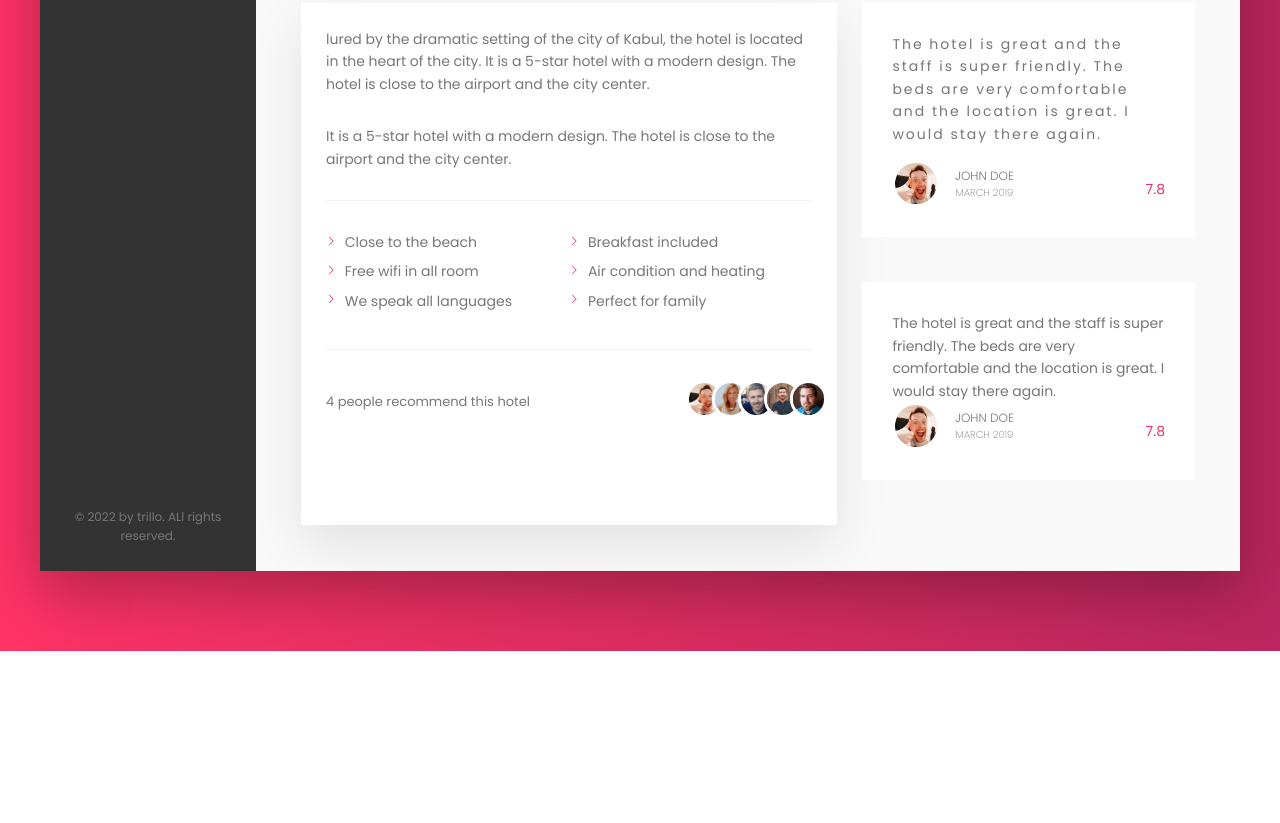
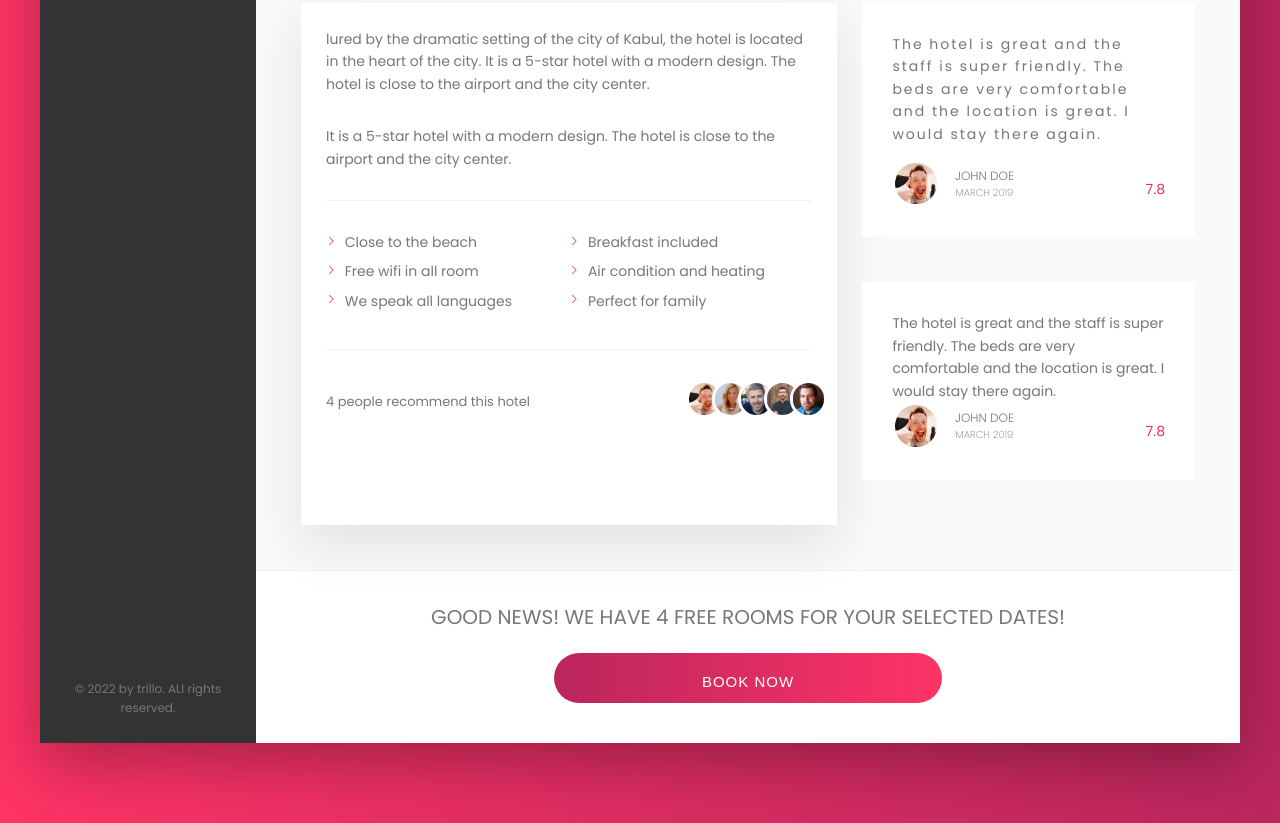
Before and after one commit to nimatrazmjo/trillo, a website: page index.html in a window 1280 px wide. Shown: the part 644-1467 px from the top of the page. Before the commit the page ends 1295 px from the top, so only its background shows below. Drawn offline with Linux system fonts and the light colour scheme.

Commit message:
Add cta section

```diff
--- a/index.html
+++ b/index.html
@@ -204,6 +204,15 @@
             </figure>
           </div>
         </div>
+        <div class="cta">
+          <h2 class="cta__book-now">
+            GOOD NEWS! WE HAVE 4 FREE ROOMS FOR YOUR SELECTED DATES!
+          </h2>
+          <button class="btn">
+            <span class="btn__visable"> Book Now</span>
+            <span class="btn__hidden"> Only 4 rooms left</span>
+          </button>
+        </div>
       </main>
     </div>
   </div>
--- a/sass/_component.scss
+++ b/sass/_component.scss
@@ -402,3 +402,61 @@
     color: var(--color-primary-light);
   }
 }
+
+.cta {
+  display: flex;
+  align-items: center;
+  justify-content: center;
+  margin-top: 3rem;
+  flex-direction: column;
+
+  &__book-now {
+    font-size: 2rem;
+    font-weight: 400;
+    margin-bottom: 2rem;
+  }
+}
+
+.btn {
+  height: 5rem;
+  border-radius: 50px;
+  background-image: linear-gradient(to right, var(--color-primary-dark), var(--color-primary-light));
+  color: white;
+  font-size: 1.5rem;
+  padding: 2rem 4rem;
+  font-weight: 400;
+  text-align: center;
+  text-transform: uppercase;
+  letter-spacing: 1px;
+  position: relative;
+  border: none;
+  cursor: pointer;
+  margin-bottom: 4rem;
+  transition: all 0.3s ease-in-out;
+  overflow: hidden;
+  &:hover {
+    background-image: linear-gradient(to right, var(--color-primary-light), var(--color-primary-dark));
+  }
+ &__visible {
+  display: inline-block;
+   padding: 2rem 7.5rem;
+   transition: all 0.3s ease-in-out;
+  }
+  &__hidden {
+    display: inline-block;
+    padding: 2rem;
+    left: 0;
+    top: -100%;
+    height: 100%;
+    width: 100%;
+    transition: all 0.3s ease-in-out;
+  }
+
+  &:hover &__hidden {
+      top: 0;
+  }
+
+  &:hover &__visible {
+      left: 100%;
+  }
+}
```
Also changed, not shown: css/style.css, 2 other files.
